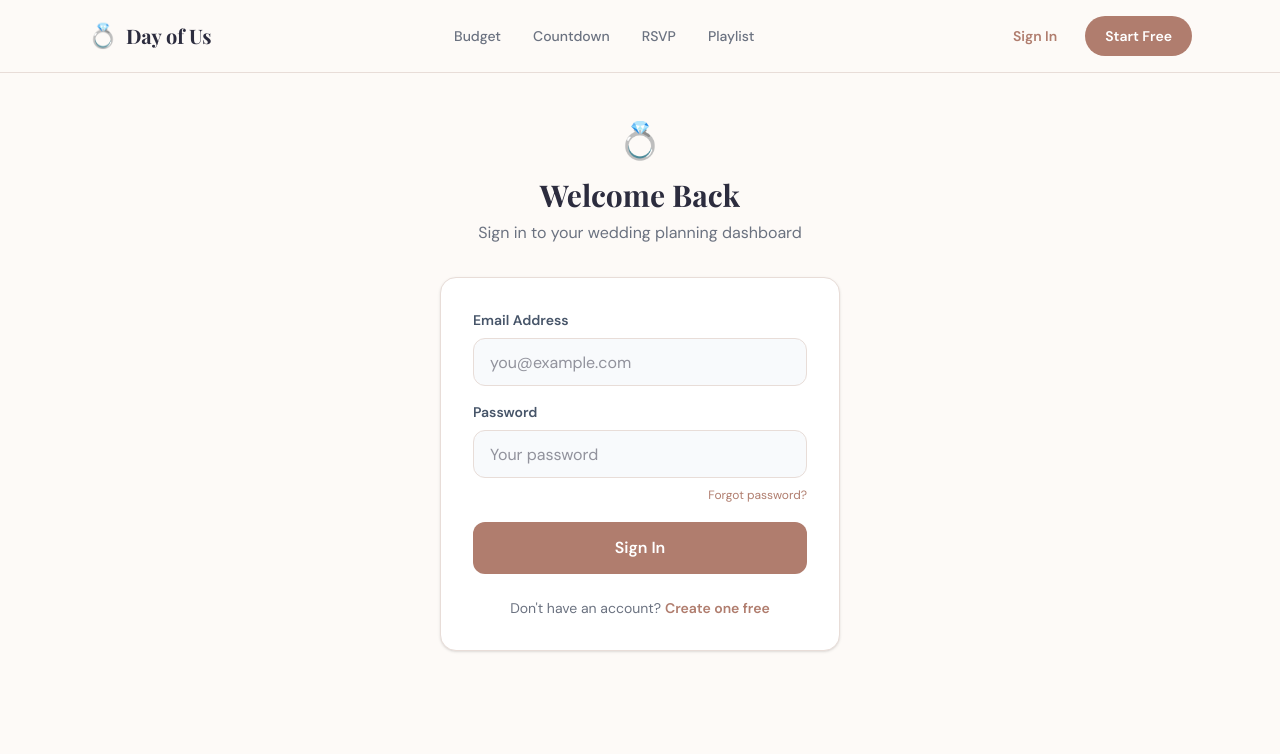
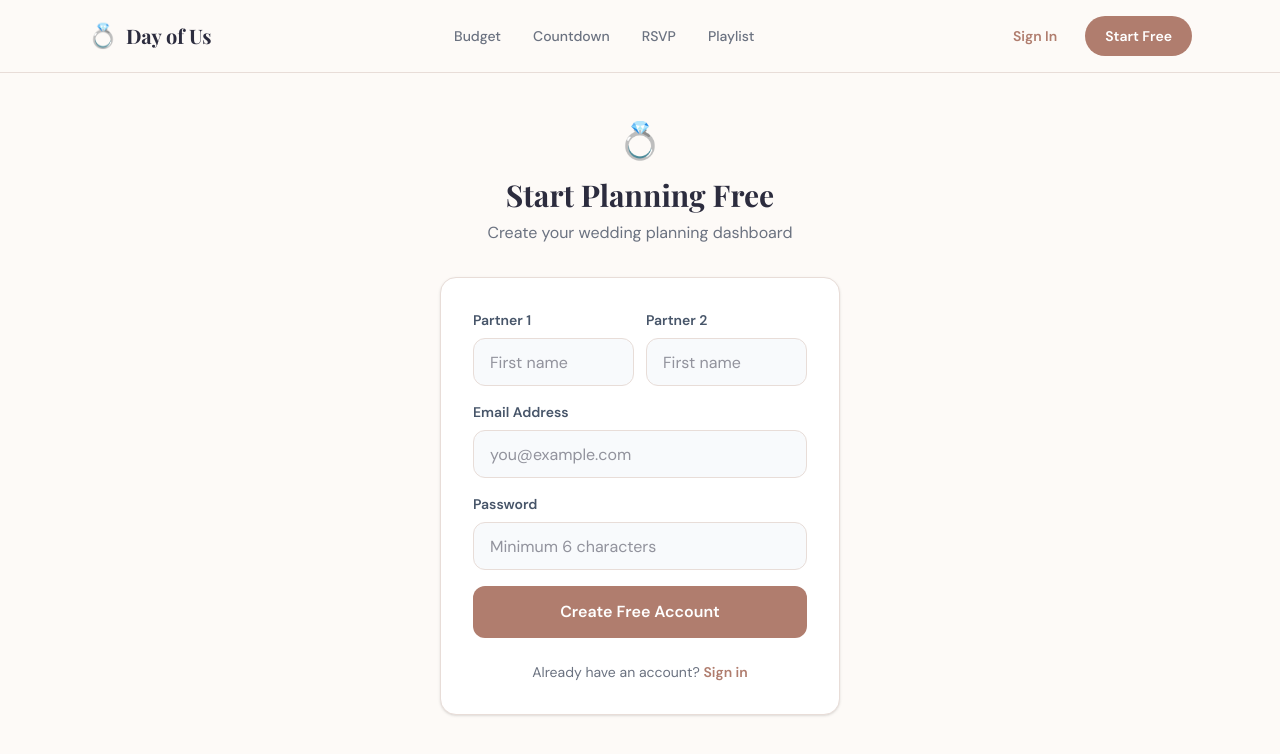
Before and after one commit to DayofUs/DayofUs, a Next.js app: page /signup in a window 1280 px wide. Shown: the top 754 px of the page. Built offline with nearby package versions, Linux system fonts and the light colour scheme; no server answers; a web font is replaced by a local one.

Commit message:
Update page.tsx

```diff
--- a/app/signup/page.tsx
+++ b/app/signup/page.tsx
@@ -3,29 +3,55 @@ import Header from '@/components/Header';
 import Link from 'next/link';
 import { useState } from 'react';
 import { createClient } from '@/lib/supabase/client';
-import { useRouter } from 'next/navigation';
 
-export default function LoginPage() {
+export default function SignupPage() {
+  const [partner1, setPartner1] = useState('');
+  const [partner2, setPartner2] = useState('');
   const [email, setEmail] = useState('');
   const [password, setPassword] = useState('');
   const [loading, setLoading] = useState(false);
   const [error, setError] = useState('');
-  const router = useRouter();
+  const [sent, setSent] = useState(false);
 
-  const handleLogin = async () => {
-    if (!email || !password) { setError('Please enter your email and password.'); return; }
+  const handleSignup = async () => {
+    if (!partner1 || !partner2 || !email || !password) {
+      setError('Please fill in all fields.');
+      return;
+    }
+    if (password.length < 6) {
+      setError('Password must be at least 6 characters.');
+      return;
+    }
     setLoading(true);
     setError('');
     const supabase = createClient();
-    const { error: loginError } = await supabase.auth.signInWithPassword({ email, password });
-    if (loginError) {
-      setError('Invalid email or password. Please try again.');
+    const { error: signupError } = await supabase.auth.signUp({
+      email,
+      password,
+      options: {
+        data: { partner1_name: partner1, partner2_name: partner2 },
+        emailRedirectTo: `${window.location.origin}/auth/callback`,
+      },
+    });
+    if (signupError) {
+      setError(signupError.message);
       setLoading(false);
       return;
     }
-    router.push('/dashboard');
-    router.refresh();
+    setSent(true);
+    setLoading(false);
   };
+
+  if (sent) return (
+    <>
+      <Header />
+      <main className="max-w-md mx-auto px-6 py-20 text-center">
+        <div className="text-5xl mb-6">📬</div>
+        <h1 className="font-serif text-3xl font-bold mb-4" style={{color:'#2C2C3E'}}>Check Your Email</h1>
+        <p style={{color:'#6B7280'}}>We sent a confirmation link to <strong style={{color:'#2C2C3E'}}>{email}</strong>. Click it to activate your account and start planning.</p>
+      </main>
+    </>
+  );
 
   return (
     <>
@@ -33,8 +59,8 @@ export default function LoginPage() {
       <main className="max-w-md mx-auto px-6 py-12">
         <div className="text-center mb-8">
           <div className="text-4xl mb-4">💍</div>
-          <h1 className="font-serif text-3xl font-bold mb-2" style={{color:'#2C2C3E'}}>Welcome Back</h1>
-          <p style={{color:'#6B7280'}}>Sign in to your wedding planning dashboard</p>
+          <h1 className="font-serif text-3xl font-bold mb-2" style={{color:'#2C2C3E'}}>Start Planning Free</h1>
+          <p style={{color:'#6B7280'}}>Create your wedding planning dashboard</p>
         </div>
 
         <div className="bg-white rounded-2xl shadow-sm p-8" style={{border:'1px solid #E8DDD8'}}>
@@ -42,24 +68,31 @@ export default function LoginPage() {
             <div className="mb-4 p-3 rounded-xl text-sm" style={{background:'#FEE2E2', color:'#DC2626'}}>{error}</div>
           )}
           <div className="space-y-4">
+            <div className="grid grid-cols-2 gap-3">
+              <div>
+                <label className="block text-sm font-semibold mb-2" style={{color:'#475569'}}>Partner 1</label>
+                <input type="text" value={partner1} onChange={e => setPartner1(e.target.value)} placeholder="First name" className="w-full h-12 px-4 rounded-xl outline-none" style={{border:'1px solid #E8DDD8', background:'#F8FAFC', color:'#2C2C3E'}} />
+              </div>
+              <div>
+                <label className="block text-sm font-semibold mb-2" style={{color:'#475569'}}>Partner 2</label>
+                <input type="text" value={partner2} onChange={e => setPartner2(e.target.value)} placeholder="First name" className="w-full h-12 px-4 rounded-xl outline-none" style={{border:'1px solid #E8DDD8', background:'#F8FAFC', color:'#2C2C3E'}} />
+              </div>
+            </div>
             <div>
               <label className="block text-sm font-semibold mb-2" style={{color:'#475569'}}>Email Address</label>
-              <input type="email" value={email} onChange={e => setEmail(e.target.value)} onKeyDown={e => e.key === 'Enter' && handleLogin()} placeholder="you@example.com" className="w-full h-12 px-4 rounded-xl outline-none" style={{border:'1px solid #E8DDD8', background:'#F8FAFC', color:'#2C2C3E'}} />
+              <input type="email" value={email} onChange={e => setEmail(e.target.value)} placeholder="you@example.com" className="w-full h-12 px-4 rounded-xl outline-none" style={{border:'1px solid #E8DDD8', background:'#F8FAFC', color:'#2C2C3E'}} />
             </div>
             <div>
               <label className="block text-sm font-semibold mb-2" style={{color:'#475569'}}>Password</label>
-              <input type="password" value={password} onChange={e => setPassword(e.target.value)} onKeyDown={e => e.key === 'Enter' && handleLogin()} placeholder="Your password" className="w-full h-12 px-4 rounded-xl outline-none" style={{border:'1px solid #E8DDD8', background:'#F8FAFC', color:'#2C2C3E'}} />
-              <div className="text-right mt-1">
-                <Link href="/forgot-password" className="text-xs" style={{color:'#B07D6E'}}>Forgot password?</Link>
-              </div>
+              <input type="password" value={password} onChange={e => setPassword(e.target.value)} onKeyDown={e => e.key === 'Enter' && handleSignup()} placeholder="Minimum 6 characters" className="w-full h-12 px-4 rounded-xl outline-none" style={{border:'1px solid #E8DDD8', background:'#F8FAFC', color:'#2C2C3E'}} />
             </div>
-            <button onClick={handleLogin} disabled={loading} className="w-full font-semibold py-3.5 rounded-xl disabled:opacity-40 flex items-center justify-center gap-2" style={{background:'#B07D6E', color:'#ffffff'}}>
-              {loading ? <><span className="w-4 h-4 border-2 border-white/30 border-t-white rounded-full animate-spin"></span>Signing in...</> : 'Sign In'}
+            <button onClick={handleSignup} disabled={loading} className="w-full font-semibold py-3.5 rounded-xl disabled:opacity-40 flex items-center justify-center gap-2" style={{background:'#B07D6E', color:'#ffffff'}}>
+              {loading ? <><span className="w-4 h-4 border-2 border-white/30 border-t-white rounded-full animate-spin"></span>Creating account...</> : 'Create Free Account'}
             </button>
           </div>
           <p className="text-center text-sm mt-6" style={{color:'#6B7280'}}>
-            Don't have an account?{' '}
-            <Link href="/signup" style={{color:'#B07D6E', fontWeight:600}}>Create one free</Link>
+            Already have an account?{' '}
+            <Link href="/login" style={{color:'#B07D6E', fontWeight:600}}>Sign in</Link>
           </p>
         </div>
       </main>
```
